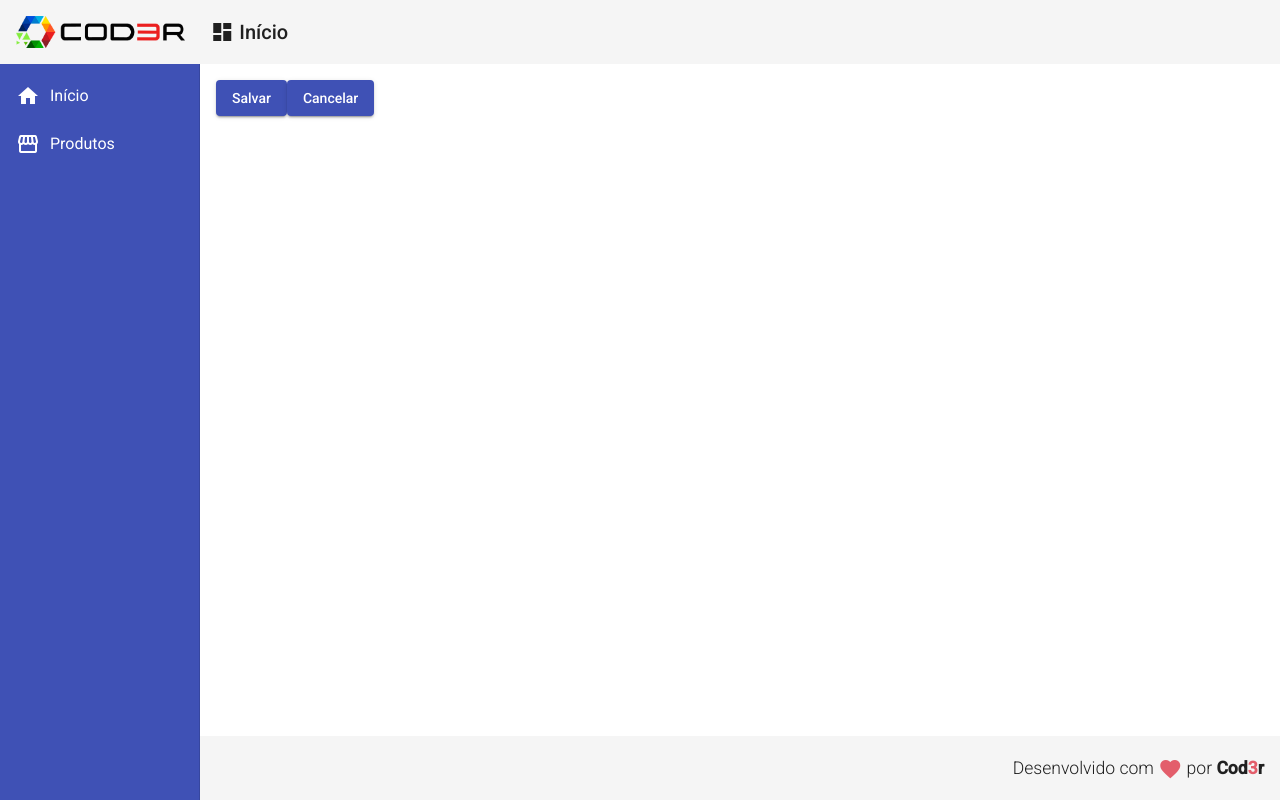
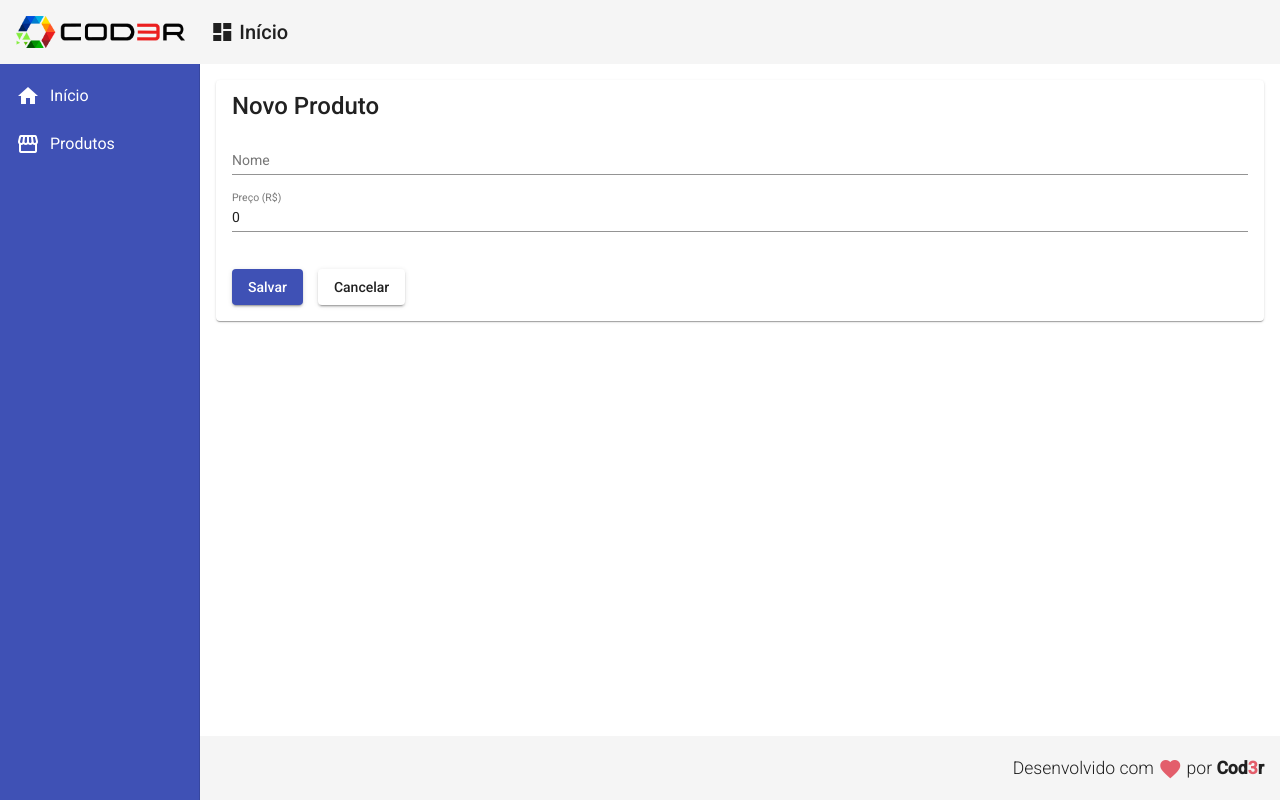
Before and after one commit to camillacorreia/angular-crud, an Angular app in the folder frontend/: page /products/create in a window 1280 px wide. Built offline with nearby package versions, Linux system fonts and the light colour scheme.

Commit message:
feat: create product form

```diff
--- a/frontend/src/app/components/product/product-create/product-create.component.css
+++ b/frontend/src/app/components/product/product-create/product-create.component.css
@@ -0,0 +1,9 @@
+form {
+    display: flex;
+    flex-direction: column;
+    margin-top: 20px;
+}
+
+button {
+    margin: 20px 15px 0px 0px;
+}
--- a/frontend/src/app/components/product/product-create/product-create.component.html
+++ b/frontend/src/app/components/product/product-create/product-create.component.html
@@ -1,9 +1,22 @@
-<button mat-raised-button (click)="createProduct()"
-    color="primary">
-    Salvar
-</button>
+<mat-card>
+    <mat-card-title>Novo Produto</mat-card-title>
 
-<button mat-raised-button (click)="cancelar()"
-    color="primary">
-    Cancelar
-</button>
+    <form>
+        <mat-form-field>
+            <input matInput placeholder="Nome"
+                [(ngModel)]="product.name" name="name">
+        </mat-form-field>
+        <mat-form-field>
+            <input matInput placeholder="Preço (R$)"
+                [(ngModel)]="product.price" name="price">
+        </mat-form-field>
+    </form>
+
+    <button mat-raised-button (click)="createProduct()" color="primary">
+        Salvar
+    </button>
+
+    <button mat-raised-button (click)="cancel()">
+        Cancelar
+    </button>
+</mat-card>
--- a/frontend/src/app/components/product/product-create/product-create.component.ts
+++ b/frontend/src/app/components/product/product-create/product-create.component.ts
@@ -28,7 +28,7 @@
 
   }
 
-  cancelar(): void {
+  cancel(): void {
     this.router.navigate(['/products']);
   }
 
```
Also changed, not shown: frontend/src/app/app.module.ts (+8 -1 lines).
